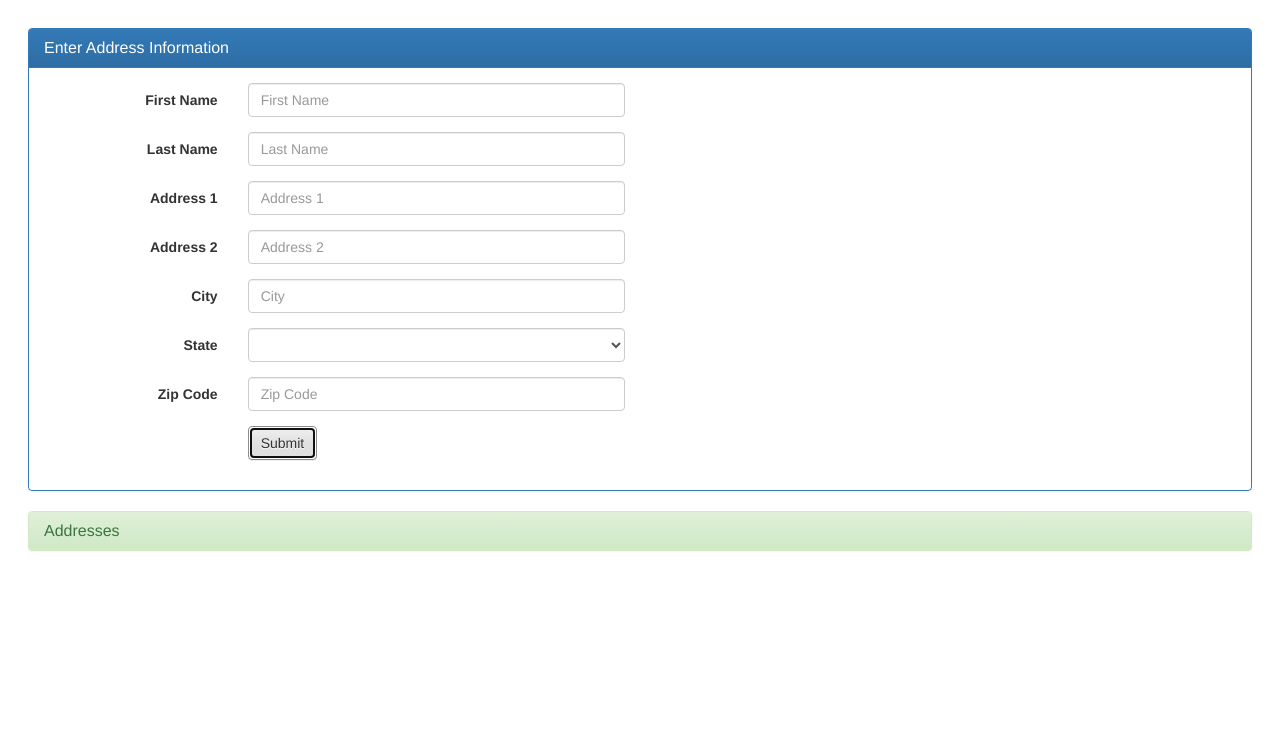
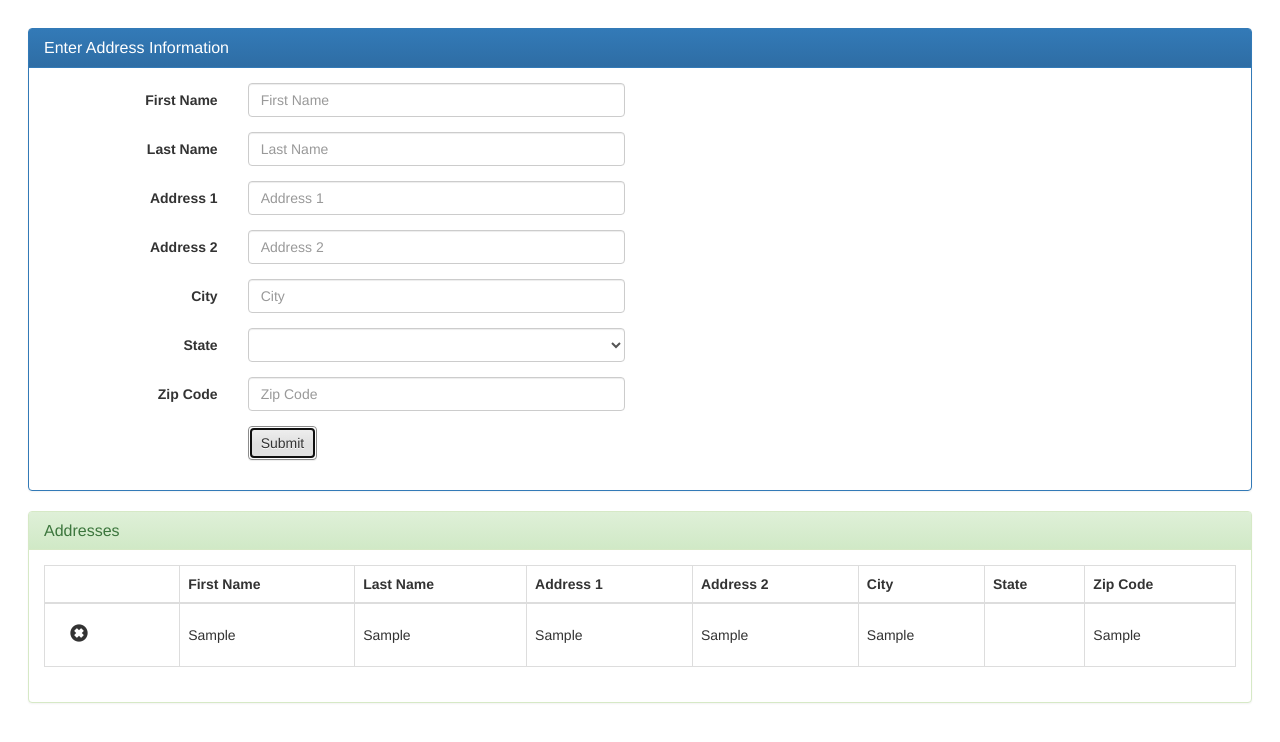
Before and after one commit to jmussitsch/angular-08724, a website: page app/demo_templates.html in a window 1280 px wide. Both pictures are taken after typing "Sample", "Sample", "Sample", "Sample", "Sample", "Sample" into the empty fields and a click on the button "Submit". Drawn offline with nearby package versions, Linux system fonts and the light colour scheme; no server answers.

Commit message:
fix template name

```diff
--- a/app/demo_templates.html
+++ b/app/demo_templates.html
@@ -30,7 +30,7 @@
         <div class="panel-heading">
             <h3 class="panel-title">Addresses</h3>
         </div>
-        <div class="panel-body" ng-include="'templates/addressTable.html'">
+        <div class="panel-body" ng-include="'templates/addressTableTemplate.html'">
 
         </div>
     </div>
```
